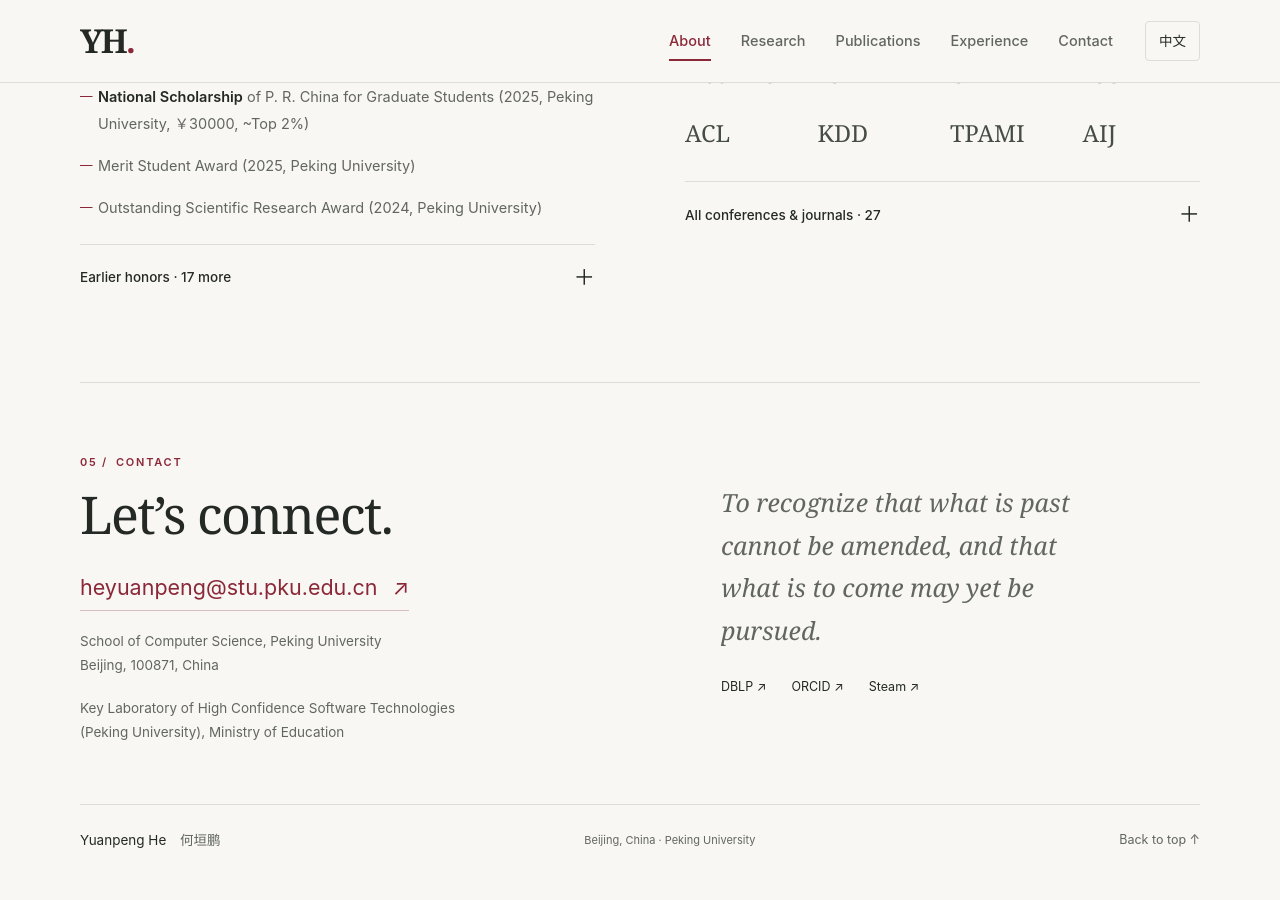
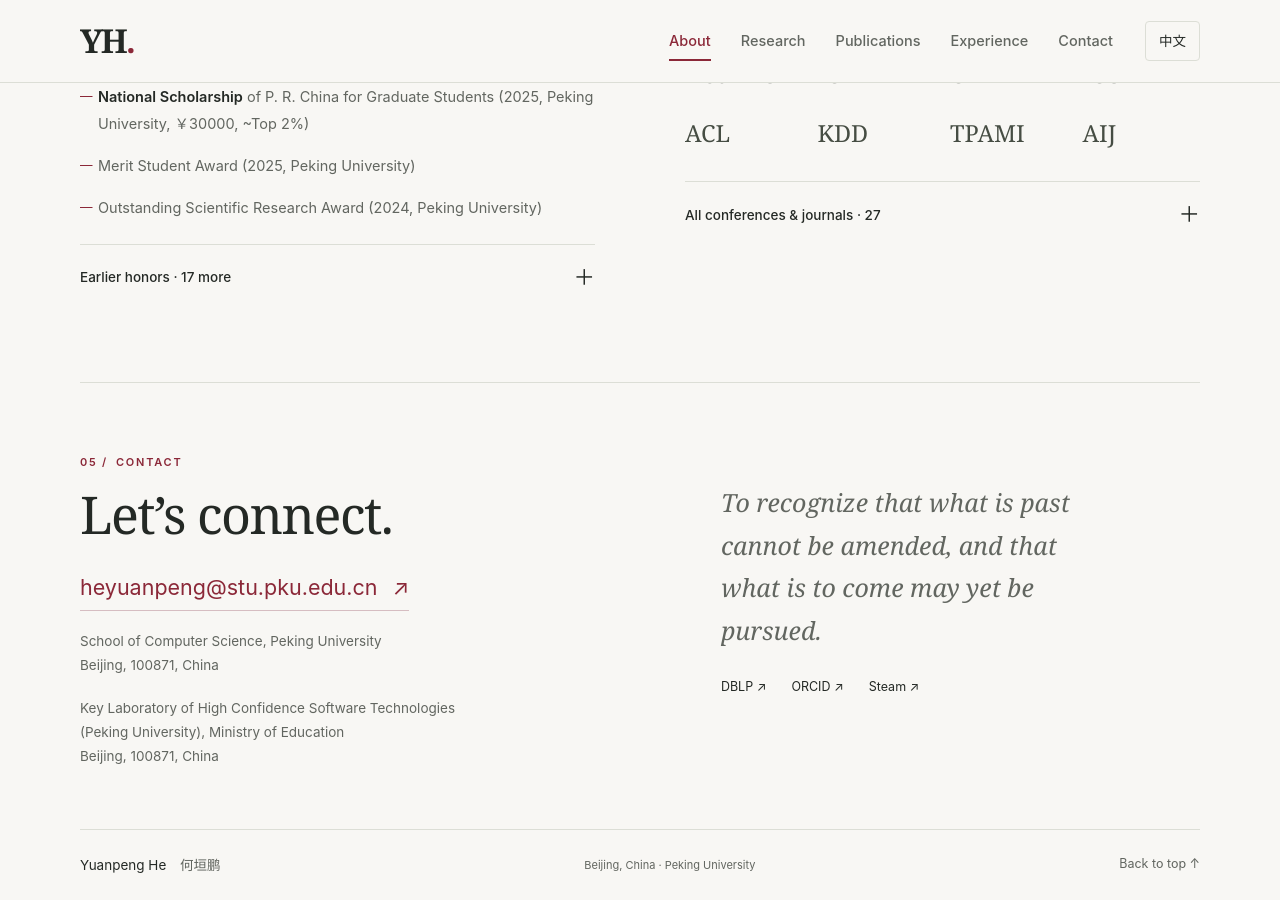
Before and after one commit to heyuanpengpku/heyuanpeng.github.io, a Jekyll site: the page built from _pages/about.md, in a window 1280 px wide and 900 px high, scrolled down 4393 px. Built offline with Jekyll 4.4.1, drawn with Linux system fonts in a browser that asks for light colours; before the commit the page ends 5268 px from its top, so only the background shows below that.

Commit message:
Add Beijing address to laboratory contact details

```diff
--- a/_includes/academic-home.html
+++ b/_includes/academic-home.html
@@ -54,6 +54,6 @@
 {% include academic-publications.html %}
 {% include academic-experience.html %}
 <section class="contact-section wrap" id="contact" aria-labelledby="contact-heading">
-  <div><p class="eyebrow section-index">05 / <span class="lang-en">Contact</span><span class="lang-zh">联系</span></p><h2 id="contact-heading"><span class="lang-en">Let’s connect.</span><span class="lang-zh">保持联系。</span></h2><a class="contact-email" href="mailto:{{ site.author.email }}">{{ site.author.email }} <span aria-hidden="true">↗</span></a><p class="contact-address"><span class="lang-en">School of Computer Science, Peking University<br>Beijing, 100871, China</span><span class="lang-zh">北京大学计算机学院<br>中国北京市，100871</span></p><p class="contact-address"><span class="lang-en">Key Laboratory of High Confidence Software Technologies<br>(Peking University), Ministry of Education</span><span class="lang-zh">高可信软件技术教育部重点实验室</span></p></div>
+  <div><p class="eyebrow section-index">05 / <span class="lang-en">Contact</span><span class="lang-zh">联系</span></p><h2 id="contact-heading"><span class="lang-en">Let’s connect.</span><span class="lang-zh">保持联系。</span></h2><a class="contact-email" href="mailto:{{ site.author.email }}">{{ site.author.email }} <span aria-hidden="true">↗</span></a><p class="contact-address"><span class="lang-en">School of Computer Science, Peking University<br>Beijing, 100871, China</span><span class="lang-zh">北京大学计算机学院<br>中国北京市，100871</span></p><p class="contact-address"><span class="lang-en">Key Laboratory of High Confidence Software Technologies<br>(Peking University), Ministry of Education<br>Beijing, 100871, China</span><span class="lang-zh">高可信软件技术教育部重点实验室</span></p></div>
   <div class="contact-aside"><blockquote><span class="lang-en">To recognize that what is past cannot be amended, and that what is to come may yet be pursued.</span><span class="lang-zh">悟已往之不谏，<br>知来者之可追。</span></blockquote><div class="social-links"><a href="{{ site.author.dblp }}" target="_blank" rel="noopener noreferrer">DBLP ↗</a><a href="{{ site.author.orcid }}" target="_blank" rel="noopener noreferrer">ORCID ↗</a><a href="https://steamcommunity.com/profiles/{{ site.author.steam }}" target="_blank" rel="noopener noreferrer">Steam ↗</a></div></div>
 </section>
```
